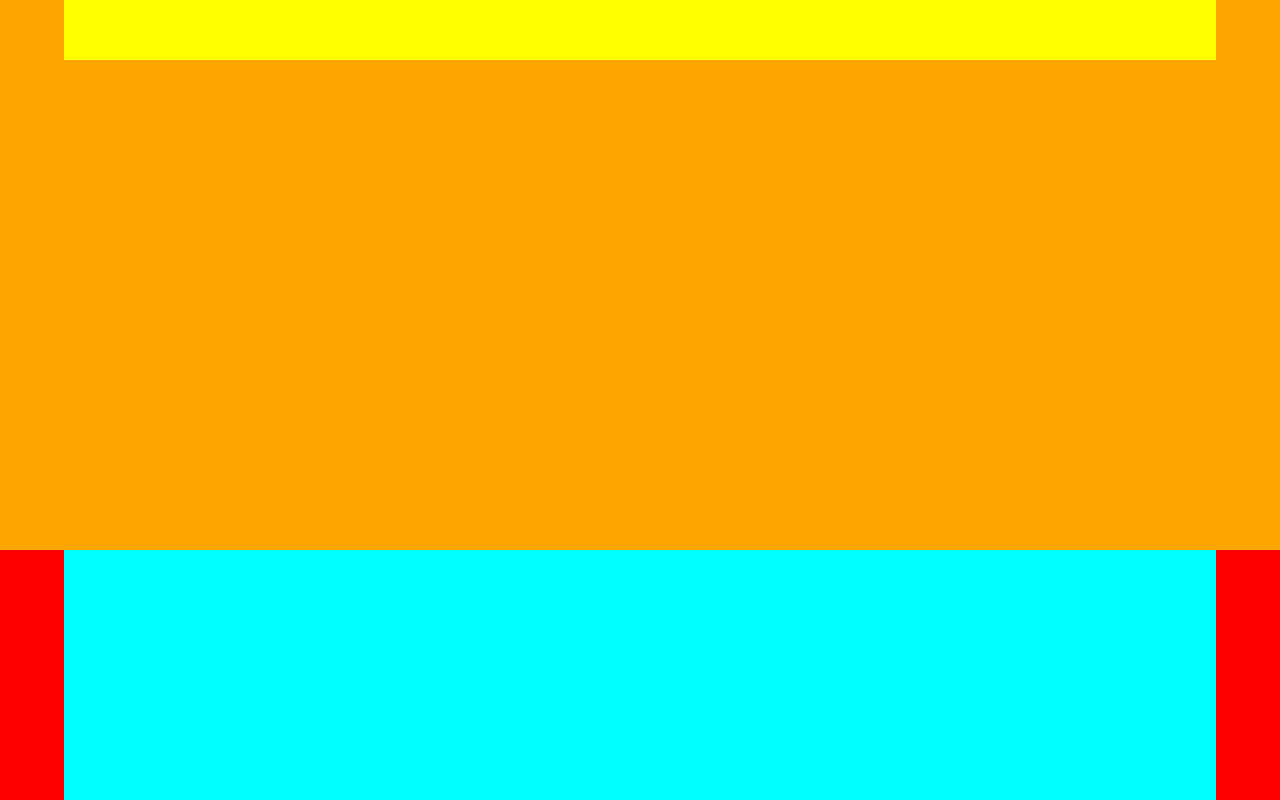
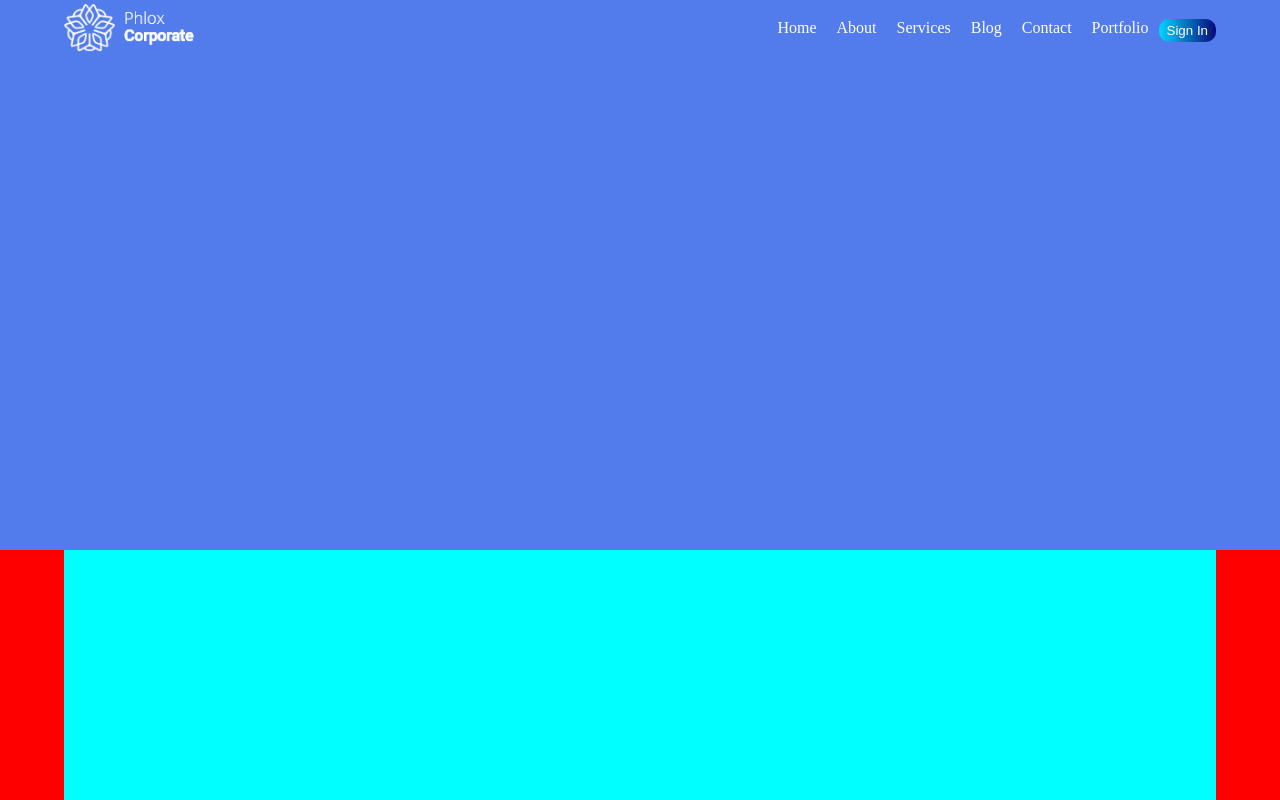
Before and after one commit to marcocaffarelli/proj-html-vuejs, a plain HTML site: page index.html in a window 1280 px wide. Shown: the top 800 px of the page. Drawn offline with nearby package versions, Linux system fonts and the light colour scheme.

Commit message:
Completata la navbar
Completata la navbar: aggiunto logo link e bottone

```diff
--- a/assets/css/style.css
+++ b/assets/css/style.css
@@ -11,15 +11,35 @@
 
 /* header */
 header{
-    background-color: orange;
+    background-color: #527CEB;
     height: 550px;
     width: 100vw;
 }
 nav{
-    background-color: yellow;
     height: 60px;
     width: 90%;
     margin:auto;
+    justify-content: space-between;
+    align-items: center;
+}
+
+.logo_navbar img{
+    width: 130px;
+}
+.link_navbar ul li{
+    list-style: none;
+}
+.link_navbar ul li a{
+    text-decoration: none;
+    padding: 0 10px;
+    color:white;
+}
+.link_navbar button{
+    background-image: linear-gradient(90deg, rgba(2,0,36,1) 0%, rgba(0,212,255,1) 0%, rgba(9,9,121,1) 100%);
+    border: none;
+    border-radius: 10px;
+    color: white;
+    padding: 4px 8px;
 }
 
 /* main */
--- a/assets/js/main.js
+++ b/assets/js/main.js
@@ -1,7 +1,15 @@
 let app = new Vue({
     el: '#app',
     data:{
-
+        //array di link
+        listLinkNavbar:[
+            'Home',
+            'About',
+            'Services',
+            'Blog',
+            'Contact',
+            'Portfolio',
+        ],
     },
 
     methods:{
--- a/index.html
+++ b/index.html
@@ -13,7 +13,26 @@
             <!-- header -->
             <header>
                 <!-- navbar -->
-                <nav></nav>
+                <nav class="d_flex">
+                    <!-- parte sinistra della navbar -->
+                    <div class="logo_navbar">
+                        <img src="./assets/img/white-logo-2.png" alt="logo Phlox corporate">
+                    </div>
+                    <!-- /parte sinistra della navbar -->
+
+                    <!-- parte destra della navbar -->
+                    <div class="link_navbar">
+                        <ul class="d_flex">
+                            <!-- link della navbar -->
+                            <li v-for="link in listLinkNavbar">
+                                <a href="#">{{link}}</a>
+                            </li>
+                            <!-- /link della navbar -->
+                            <button>Sign In</button>
+                        </ul>
+                    </div>
+                    <!-- parte destra della navbar -->
+                </nav>
                 <!-- /navbar -->
 
                 <!-- jumbotron -->
```
